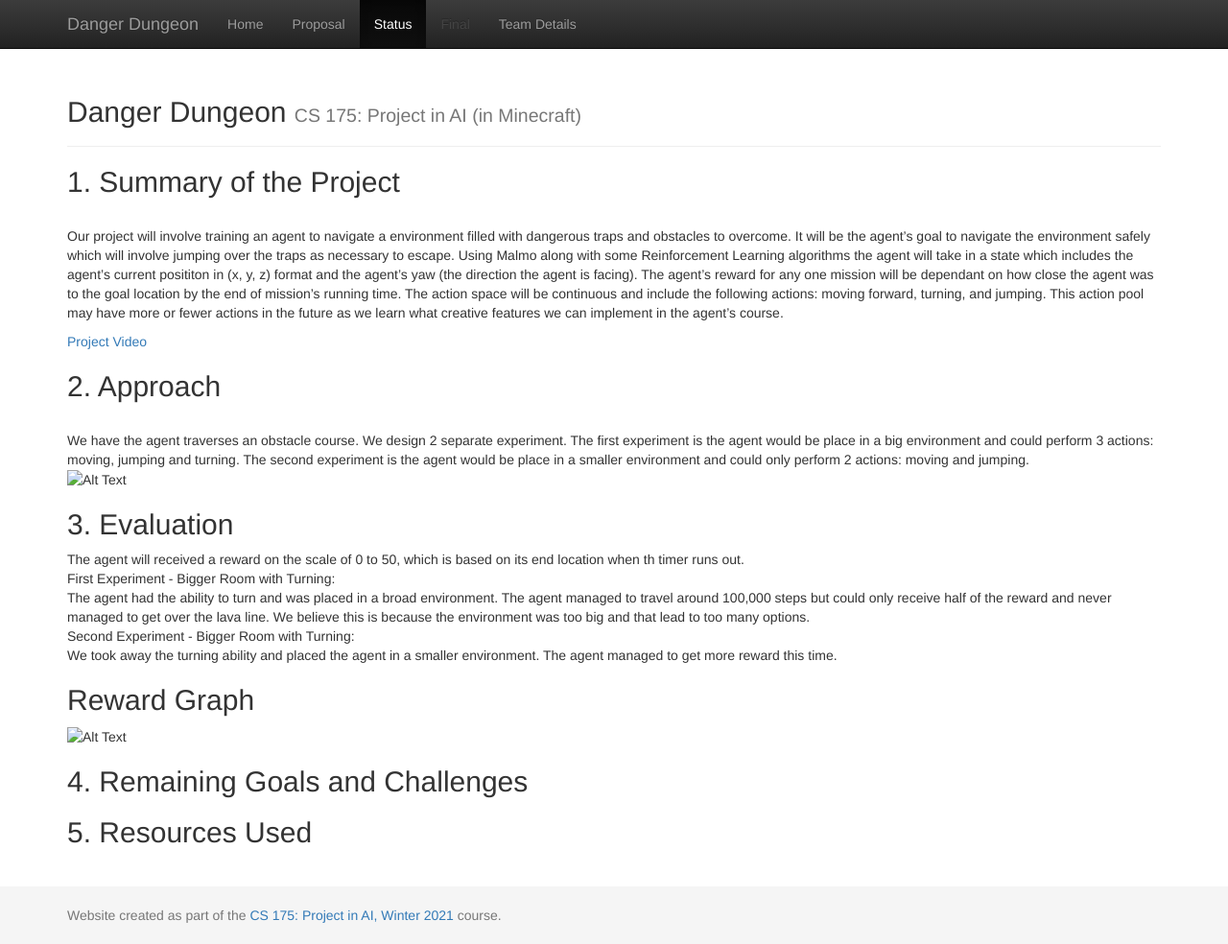
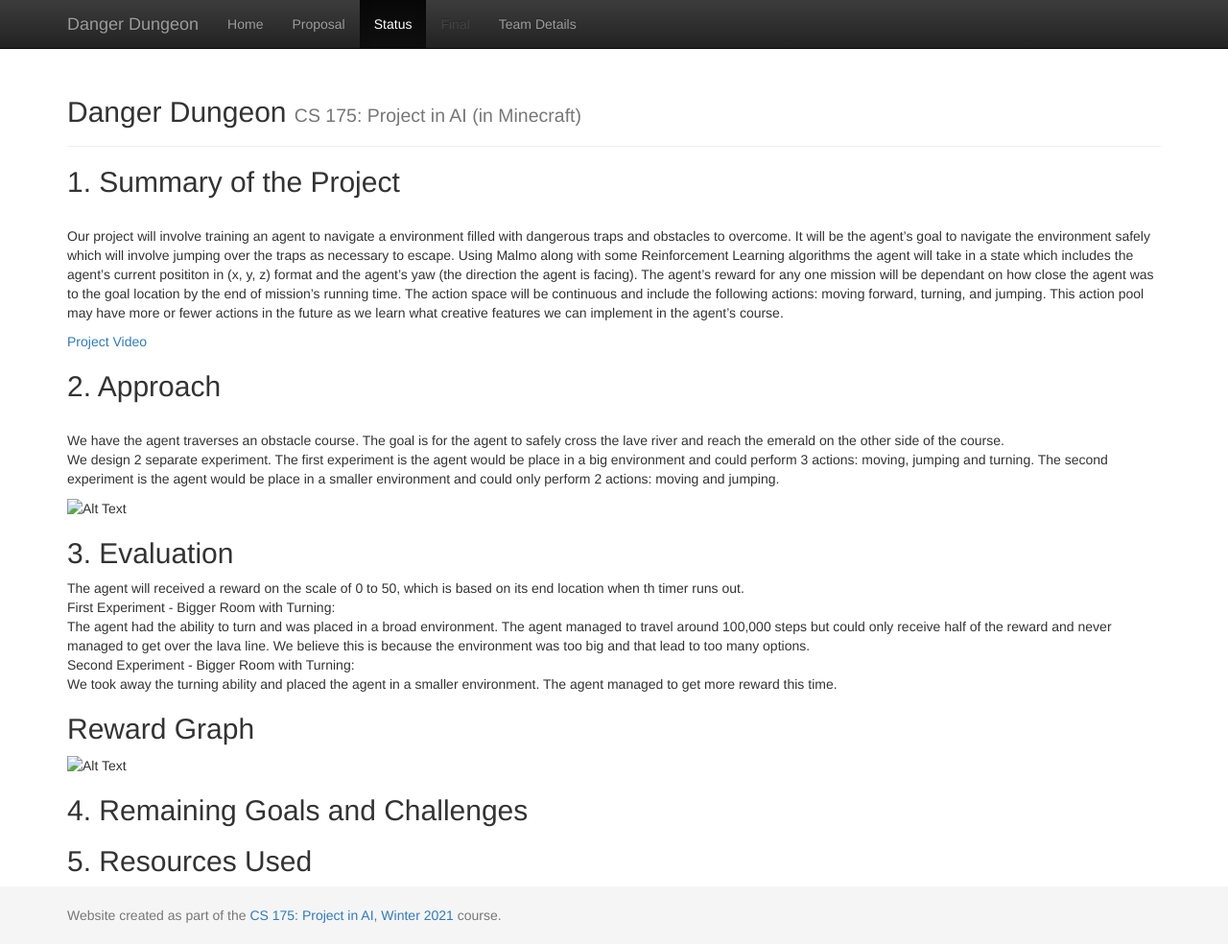
Before and after one commit to maxxdoan/DangerDungeon, a Jekyll site: the page built from docs/status.md, in a window 1280 px wide and 984 px high. Shown: the whole window at 96% size. Built offline with Jekyll 4.4.1, drawn with Linux system fonts in a browser that asks for light colours.

Commit message:
Update status.md

```diff
--- a/docs/status.md
+++ b/docs/status.md
@@ -11,8 +11,10 @@ Our project will involve training an agent to navigate a environment filled with
 
 ## 2. Approach
 <br>
-We have the agent traverses an obstacle course. We design 2 separate experiment. The first experiment is the agent would be place in a big environment and could perform 3 actions: moving, jumping and turning. The second experiment is the agent would be place in a smaller environment and  could only perform 2 actions: moving and jumping.
+We have the agent traverses an obstacle course. The goal is for the agent to safely cross the lave river and reach the emerald on the other side of the course.
 <br>
+We design 2 separate experiment. The first experiment is the agent would be place in a big environment and could perform 3 actions: moving, jumping and turning. The second experiment is the agent would be place in a smaller environment and  could only perform 2 actions: moving and jumping.
+
 ![Alt Text](../DangerDungeon.jpg)
 
 
```
